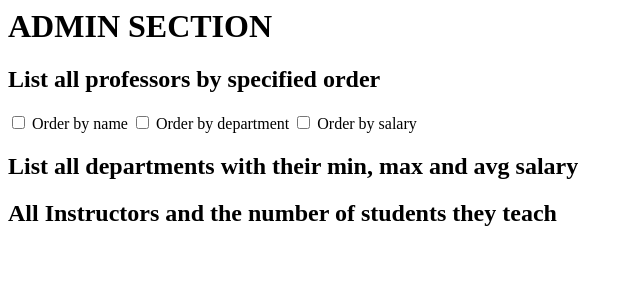
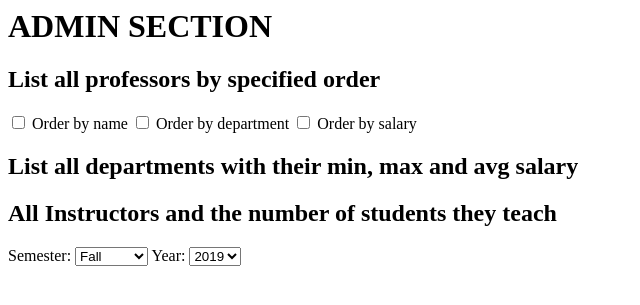
Before and after one commit to dturk0610/EE468, a Django app: template EEProject/templates/controlPanel/admin.html in a window 1280 px wide. Shown: the top 305 px of the page, without its empty margins (0-640 px from the left). Run offline with Django 4.2, Linux system fonts and the light colour scheme; the template is opened without the code that fills it, so the values that code supplies are empty.

Commit message:
fixed F3

```diff
--- a/EEProject/myapp/viewsApi.py
+++ b/EEProject/myapp/viewsApi.py
@@ -42,8 +42,8 @@ def F2(request):
 @user_passes_test(is_admin)
 def F3(request):
     logging.basicConfig(level=logging.NOTSET)
-    sem = 1
-    year = 2019
+    sem = request.GET.get('sem', 1)
+    year = request.GET.get('year', 2020)
     counter = 0
     jsonRes = {}
     for i in Instructor.objects.all():
@@ -51,7 +51,7 @@ def F3(request):
         for teaches in Teaches.objects.all().filter(semester = sem, year = year, id = i.id):
             for takes in Takes.objects.all().filter(semester = sem, year = year):
                 if takes.course_id != teaches.course_id: continue
-                count += 1
+                count = count + 1
         jsonRes[counter] = {'InstName': i.name, 'dept': i.dept_name_id, 'numStudents': count}
         counter += 1
     return JsonResponse(jsonRes)
--- a/EEProject/static/scripts/admin.js
+++ b/EEProject/static/scripts/admin.js
@@ -51,7 +51,11 @@ function listStudCountPerInst(){
     const Http = new XMLHttpRequest();
     const url = '/api/F3';
 
-    Http.open("GET", url);
+    var semDropDown = document.getElementById('semDropDown');
+    var yrDropDown = document.getElementById('yrDropDown');
+    var addToGET = "?sem=" + semDropDown.value + "&year=" + yrDropDown.value;
+
+    Http.open("GET", url + addToGET);
     Http.send();
 
     Http.onreadystatechange=( e )=>{
--- a/EEProject/templates/controlPanel/admin.html
+++ b/EEProject/templates/controlPanel/admin.html
@@ -19,6 +19,20 @@
 
         <div>
             <h2>All Instructors and the number of students they teach</h2>
+            <label for="sem">Semester: </label>
+            <select name="sem" id="semDropDown" onchange="listStudCountPerInst()">
+              <option value=1>Fall</option>
+              <option value=2>Spring</option>
+              <option value=3>Summer</option>
+              <option value=4>Winter</option>
+            </select>
+            <label for="yr">Year: </label>
+            <select name="yr" id="yrDropDown" onchange="listStudCountPerInst()">
+              <option value=2019>2019</option>
+              <option value=2020>2020</option>
+              <option value=2021>2021</option>
+              <option value=2022>2022</option>
+            </select>
         </div>
         <div id="studCountPerInstDiv"></div>
     </div>
```
